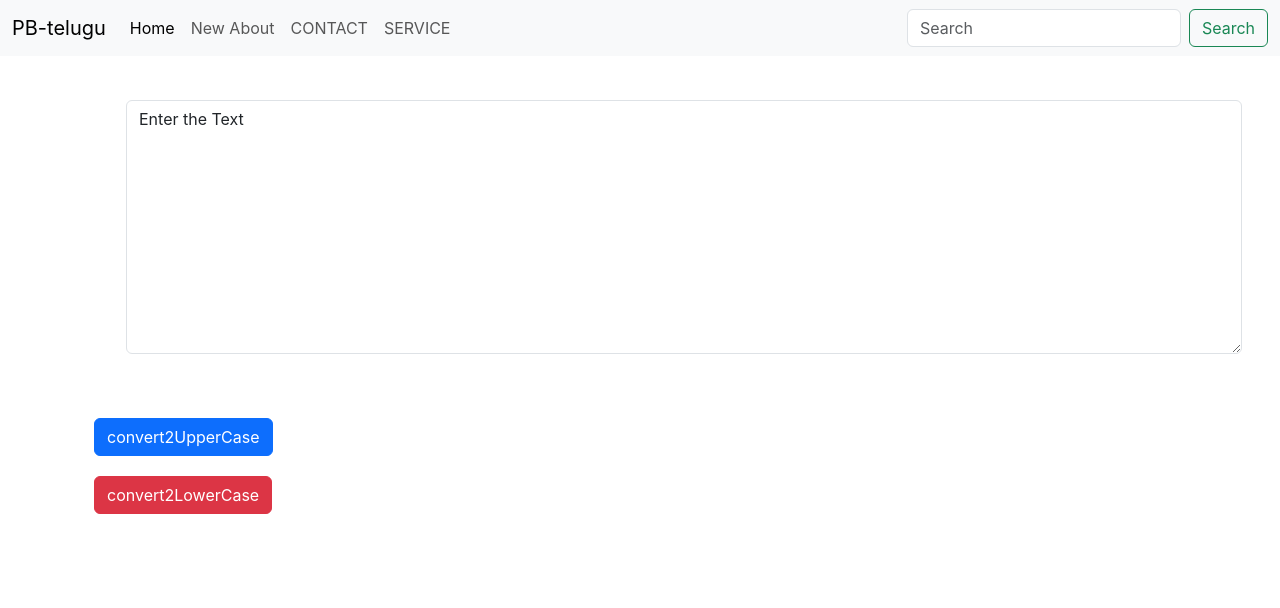
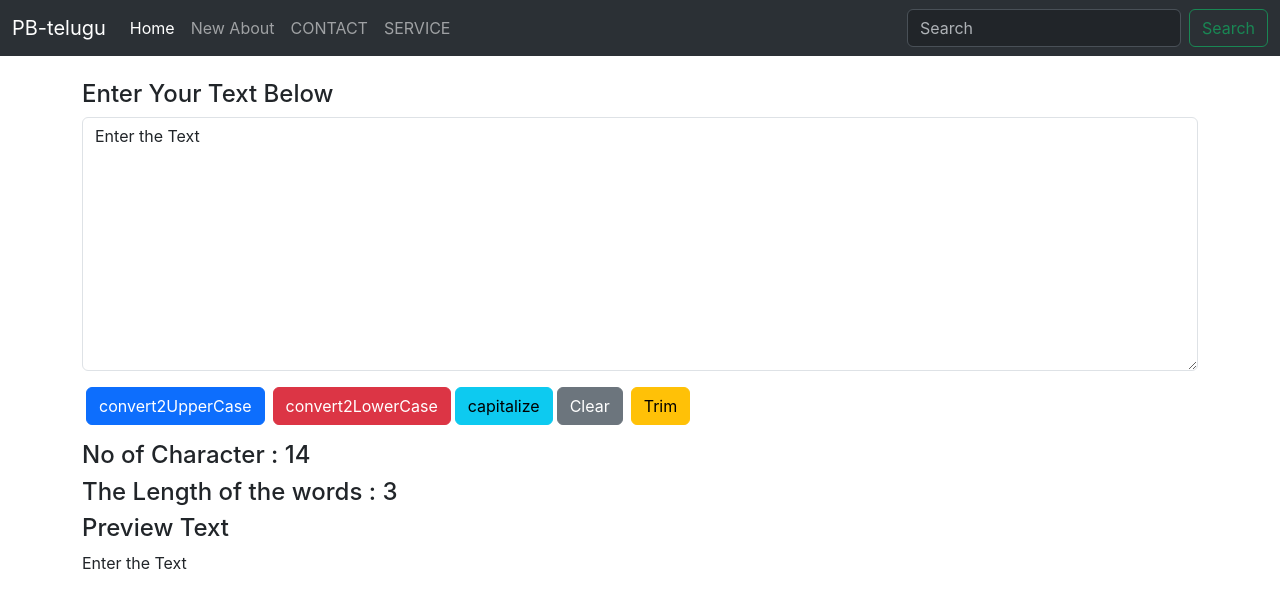
Before and after one commit to PONNAMBHARATH/react-textUtils, a React (Create React App) app: page / in a window 1280 px wide. Shown: the top 608 px of the page. Built offline with nearby package versions, Linux system fonts and the light colour scheme.

Commit message:
update2.0

```diff
--- a/src/App.js
+++ b/src/App.js
@@ -8,7 +8,7 @@ function App() {
   return (
     <>
         <Navbar title="PB-telugu" about="New About"/>
-        <div className="container">
+        <div className="container my-4">
         <TextBar/>
         </div>
     </>
--- a/src/components/Navbar.js
+++ b/src/components/Navbar.js
@@ -3,7 +3,7 @@ import PropTypes from 'prop-types';
 
 export default function Navbar(props) {
   return (
-    <nav className="navbar navbar-expand-lg bg-body-tertiary">
+    <nav className="navbar navbar-expand-lg bg-body-tertiary navbar bg-dark" data-bs-theme="dark">
     <div className="container-fluid">
       <a className="navbar-brand" href="/">{props.title}</a>
       <button className="navbar-toggler" type="button" data-bs-toggle="collapse" data-bs-target="#navbarSupportedContent" aria-controls="navbarSupportedContent" aria-expanded="false" aria-label="Toggle navigation">
--- a/src/components/TextBar.js
+++ b/src/components/TextBar.js
@@ -13,6 +13,22 @@ export default function TextBar() {
         setText(newText);
     }
 
+    let Capitalize = ()=>{
+      let newText = text.split(" ").map(str=>str.charAt(0).toUpperCase()+str.slice(1)).join(" ");
+      setText(newText);
+  }
+
+    let trim = ()=>{
+      let newText = text.trim();
+      setText(newText);
+  }
+
+    let clear = ()=>{
+
+      setText('');
+  }
+
+
 
 
     let Handle =(event)=>{
@@ -21,14 +37,27 @@ export default function TextBar() {
 
   return (
     //
+    <>
      <div>
+      <h4>Enter Your Text Below</h4>
     <div className="md-3">
-      <textarea className="form-control" id="MyBox" rows="10" cols="10" value={text} onChange={Handle} style={{margin:44}}></textarea>
+      <textarea className="form-control" id="MyBox" rows="10" cols="10" value={text} onChange={Handle} style={{margin:0}}></textarea>
     </div>
-    <div className="container">
-    <button type="button" className="btn btn-primary" style={{ marginTop: '20px' }} onClick={UpperCase}>convert2UpperCase</button><br></br>
-    <button type="button" className="btn btn-danger" style={{ marginTop: '20px' }} onClick={LowerCase}>convert2LowerCase</button>
-    </div>
+    <button type="button" className="btn btn-primary my-3 mx-1"  onClick={UpperCase}>convert2UpperCase</button>
+    <button type="button" className="btn btn-danger  mx-1" onClick={LowerCase}>convert2LowerCase</button>
+    <button type="button" className="btn btn-info"   onClick={Capitalize}>capitalize</button>
+    <button type="button" className="btn btn-secondary mx-1"   onClick={clear}>Clear</button>
+    <button type="button" className="btn btn-warning mx-1"   onClick={trim}>Trim</button>
   </div>
+
+      <div>
+      <h4>No of Character  : {text.length}</h4>
+      <h4>The Length of the words : {text.split(" ").length}</h4>
+      <h4>Preview Text</h4>
+      {text}
+      </div>
+
+
+  </>
   )
 }
```
